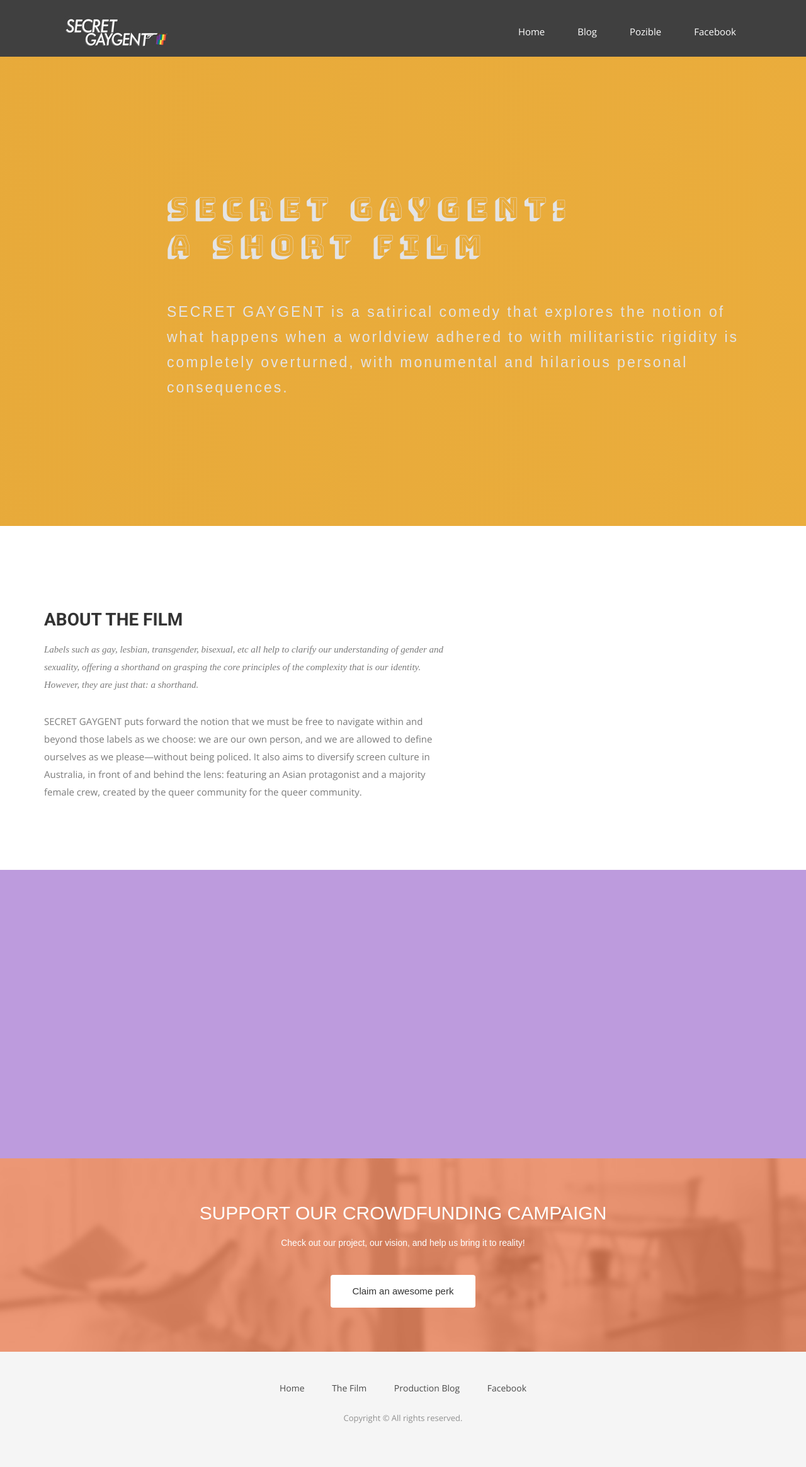
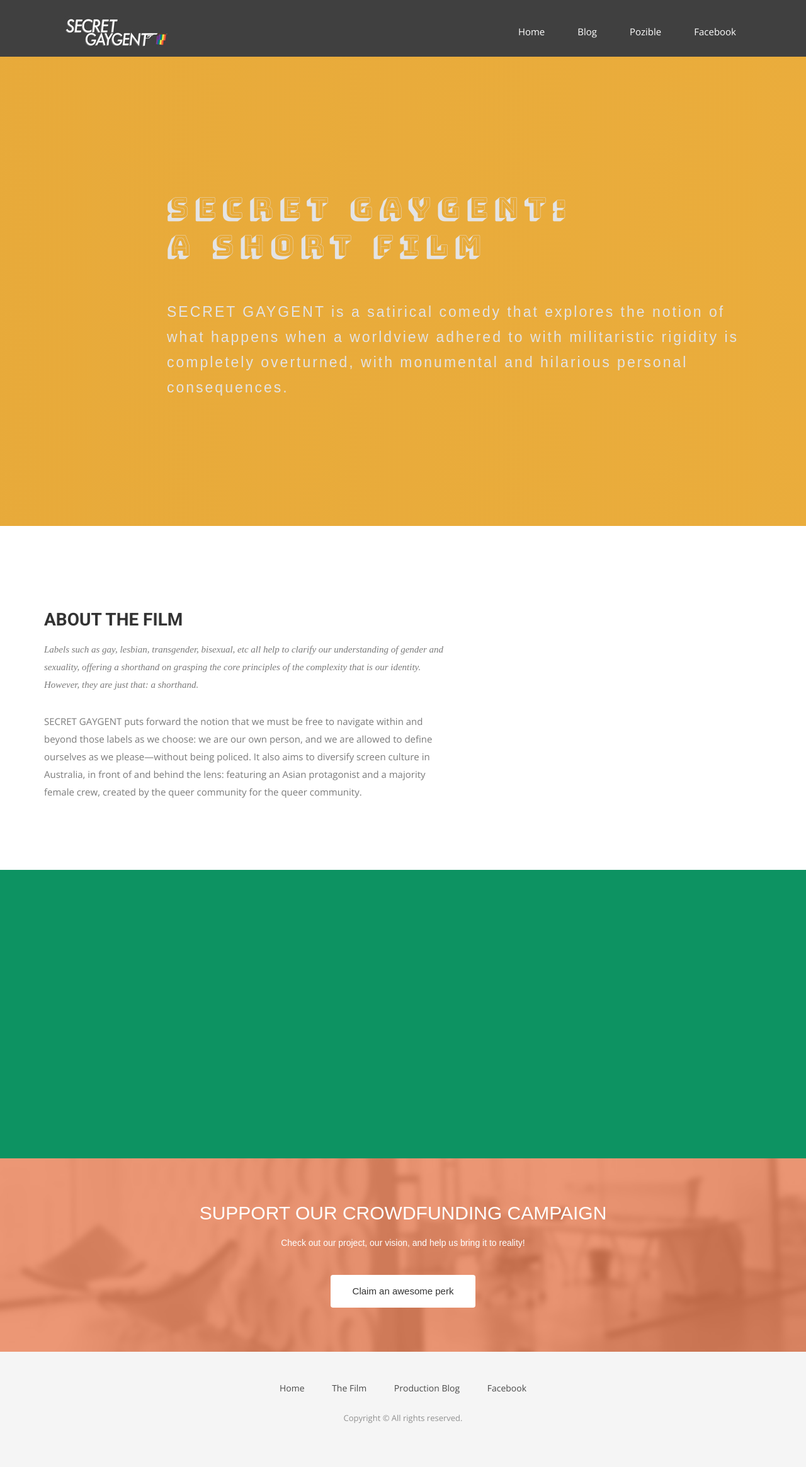
Before and after one commit to thewonglab/secret, a Jekyll site: the page built from index.html, in a window 1280 px wide. Shown: the whole page at 63% size. Built offline with Jekyll 4.4.1, drawn with Linux system fonts in a browser that asks for light colours; nearby versions of some CDN libraries; some web fonts are replaced; grey boxes are pictures that could not be loaded.

Commit message:
Update airspace.css

```diff
--- a/css/airspace.css
+++ b/css/airspace.css
@@ -264,7 +264,7 @@ header .navbar-default .navbar-nav li a:hover {
   background-repeat: no-repeat;
   background-position: center center;
 	/*background-color: #fff;*/
-  background-color: #bd9bdd;
+  background-color: #0d9362;
   -webkit-background-size: cover;
   -moz-background-size: cover;
   -o-background-size: cover;
```
